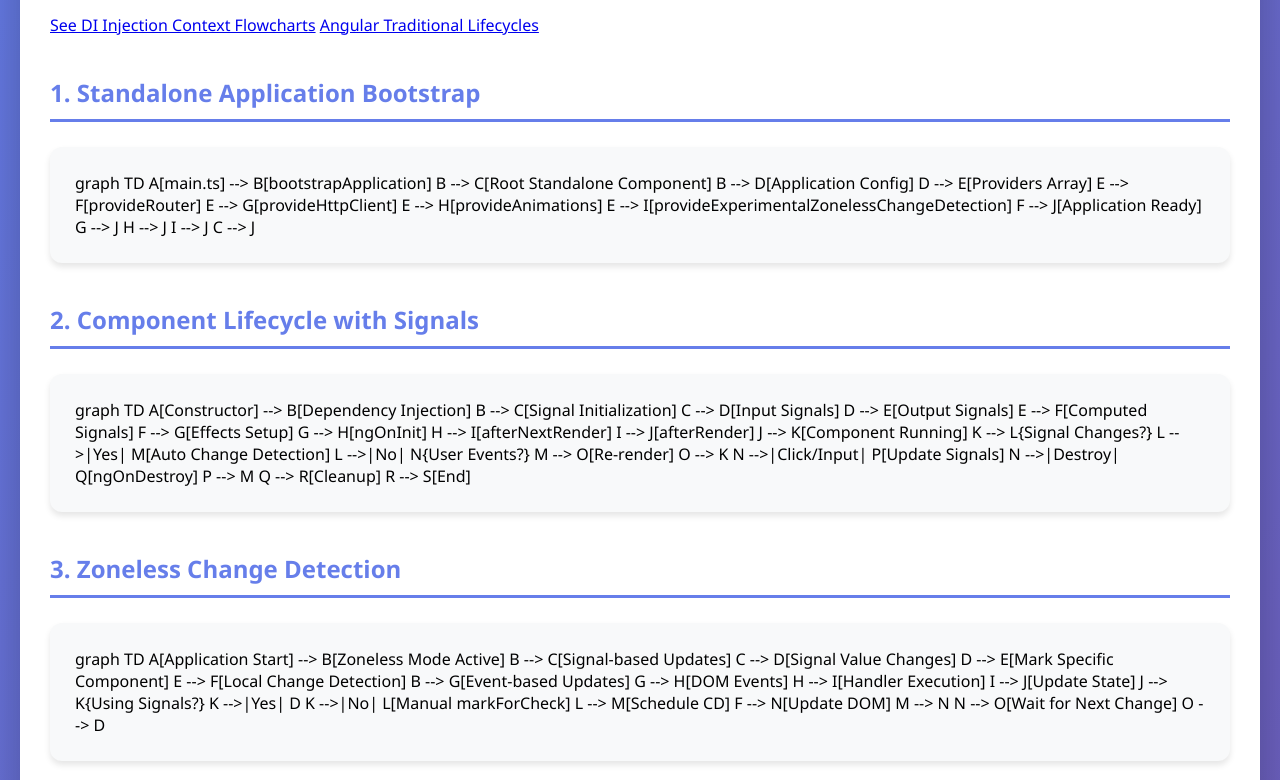
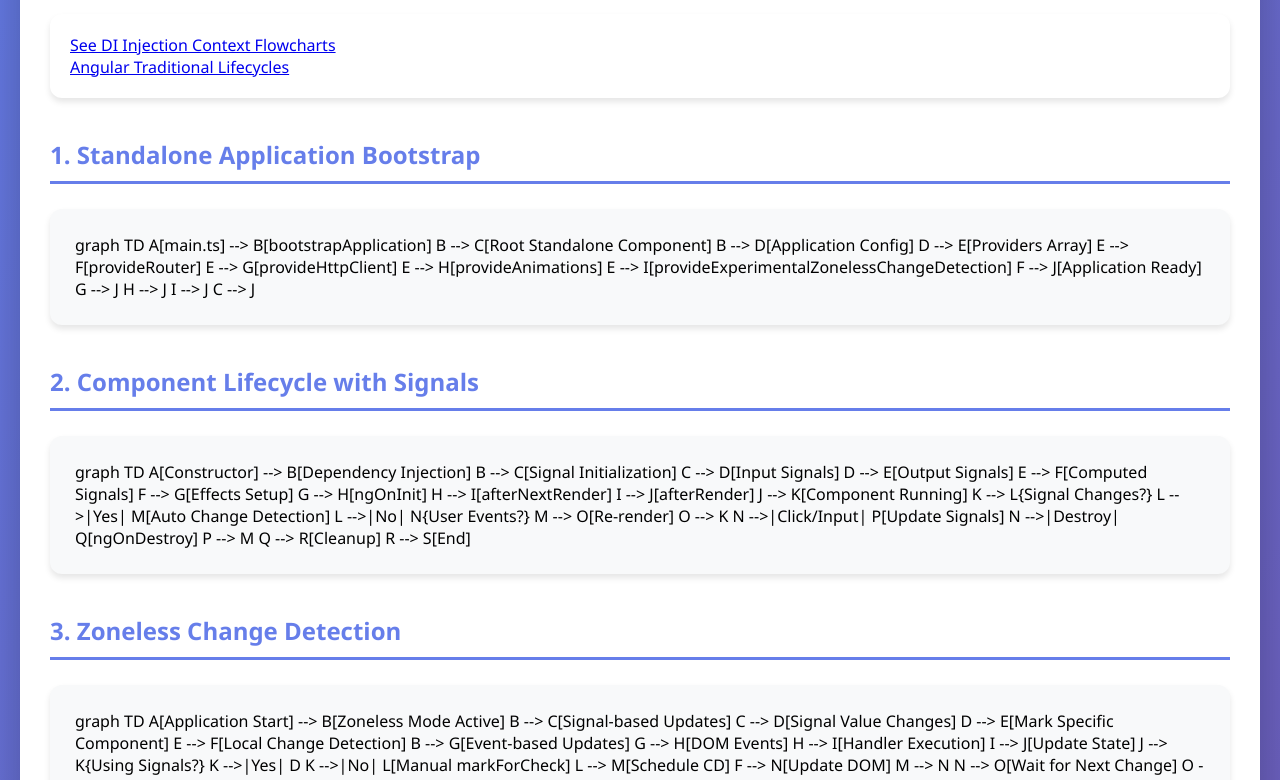
Before and after one commit to aliroshandev/angular-lifecycles, a plain HTML site: page demo/index.html in a window 1280 px wide. Shown: the part 148-928 px from the top of the page. Drawn offline with Linux system fonts and the light colour scheme; a script that the page names is missing.

Commit message:
update links

```diff
--- a/demo/index.html
+++ b/demo/index.html
@@ -12,39 +12,56 @@
           background: linear-gradient(135deg, #667eea 0%, #764ba2 100%);
           min-height: 100vh;
       }
+
       .container {
           background: white;
           border-radius: 20px;
           padding: 30px;
-            box-shadow: 0 20px 60px rgba(0,0,0,0.3);
+          box-shadow: 0 20px 60px rgba(0, 0, 0, 0.3);
       }
+
+      .navigation {
+          background: white;
+          padding: 20px;
+          border-radius: 12px;
+          margin-bottom: 30px;
+          box-shadow: 0 4px 6px rgba(0, 0, 0, 0.1);
+      }
+
       h1 {
           color: #764ba2;
           text-align: center;
           font-size: 2.5em;
           margin-bottom: 30px;
       }
+
       h2 {
           color: #667eea;
           border-bottom: 3px solid #667eea;
           padding-bottom: 10px;
           margin-top: 40px;
       }
+
       .mermaid {
           background: #f8f9fa;
           padding: 25px;
           border-radius: 12px;
           margin: 25px 0;
-            box-shadow: 0 4px 6px rgba(0,0,0,0.1);
+          box-shadow: 0 4px 6px rgba(0, 0, 0, 0.1);
       }
   </style>
 </head>
 <body>
 <div class="container">
   <h1>🎯 Angular 21 Standalone Application Lifecycle</h1>
+  <div class="navigation">
+    <div>
       <a href="angular-di-injection-context.html">See DI Injection Context Flowcharts</a>
+    </div>
+    <div>
       <a href="angular-traditional-lifecycles.html">Angular Traditional Lifecycles</a>
-
+    </div>
+  </div>
   <h2>1. Standalone Application Bootstrap</h2>
   <div class="mermaid">
     graph TD
@@ -265,7 +282,8 @@
     <p>Created with ❤️ for Angular Developers</p>
     <p>© 2024 - Complete Lifecycle Hooks Guide</p>
     <div style="margin-top: 20px;">
-          <a href="angular-traditional-lifecycles.html" style="color: white; margin: 0 10px;">Traditional Angular Lifecycles</a>
+      <a href="angular-traditional-lifecycles.html" style="color: white; margin: 0 10px;">Traditional Angular
+        Lifecycles</a>
       <a href="angular-di-injection-context.html" style="color: white; margin: 0 10px;">DI & Injection Context</a>
     </div>
   </div>
```
Also changed, not shown: demo/angular-di-injection-context.html (+8 -0 lines). Lines whose indentation alone changed are shown as unchanged.
